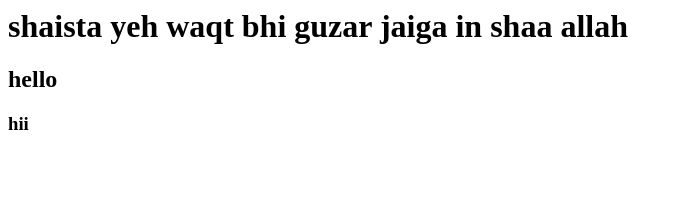
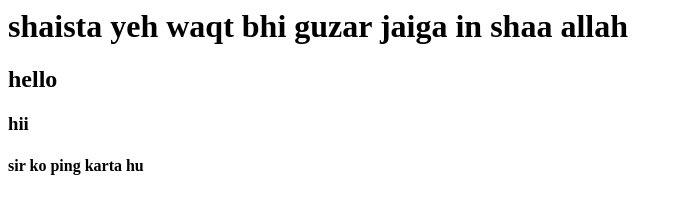
Before and after one commit to alkahaifalam/task, a plain HTML site: page index.html in a window 1280 px wide. Shown: the whole page, without its empty margins (0-683 px from the left). Drawn offline with Linux system fonts and the light colour scheme.

Commit message:
third commit

```diff
--- a/index.html
+++ b/index.html
@@ -1,3 +1,4 @@
 <h1> shaista yeh waqt bhi guzar jaiga in shaa allah </h1>
 <h2> hello </h2>
 <h3> hii </h3>
+<h4> sir ko ping karta hu </h4>
```
